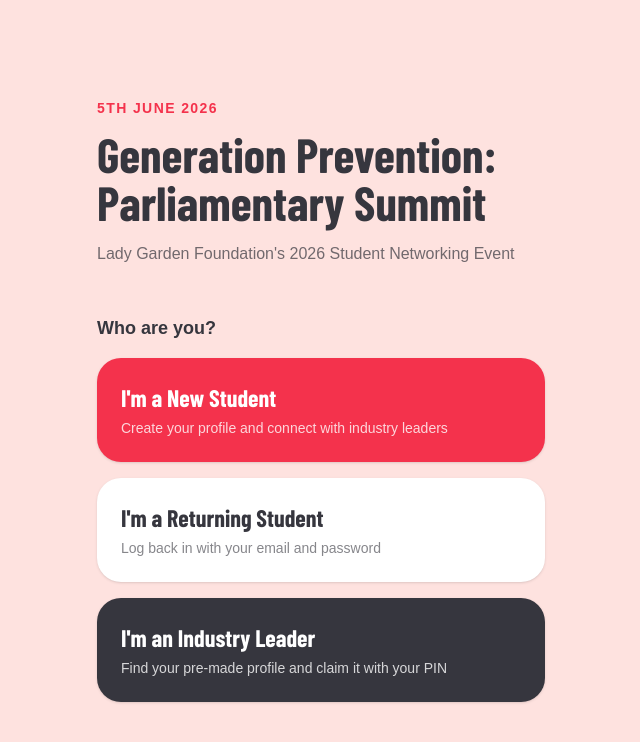
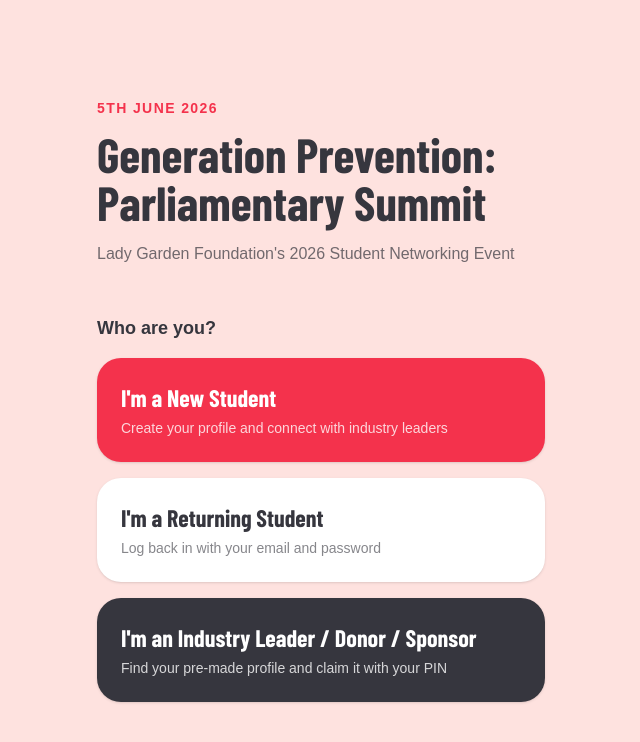
Before and after one commit to izzyryc/event-app, a Next.js app: page /welcome in a window 1280 px wide. Shown: the top 742 px of the page, without its empty margins (319-959 px from the left). Built offline with nearby package versions, Linux system fonts and the light colour scheme; no server answers; a web font is replaced by a local one.

Commit message:
leader/donor/sponsor

```diff
--- a/app/welcome/page.js
+++ b/app/welcome/page.js
@@ -85,7 +85,7 @@
                 className="text-2xl text-white mb-1"
                 style={{ fontFamily: "'Barlow Condensed', sans-serif", fontWeight: 900 }}
               >
-                I'm an Industry Leader
+                I'm an Industry Leader / Donor / Sponsor
               </p>
               <p className="text-sm text-white opacity-80">Find your pre-made profile and claim it with your PIN</p>
             </Link>
```
